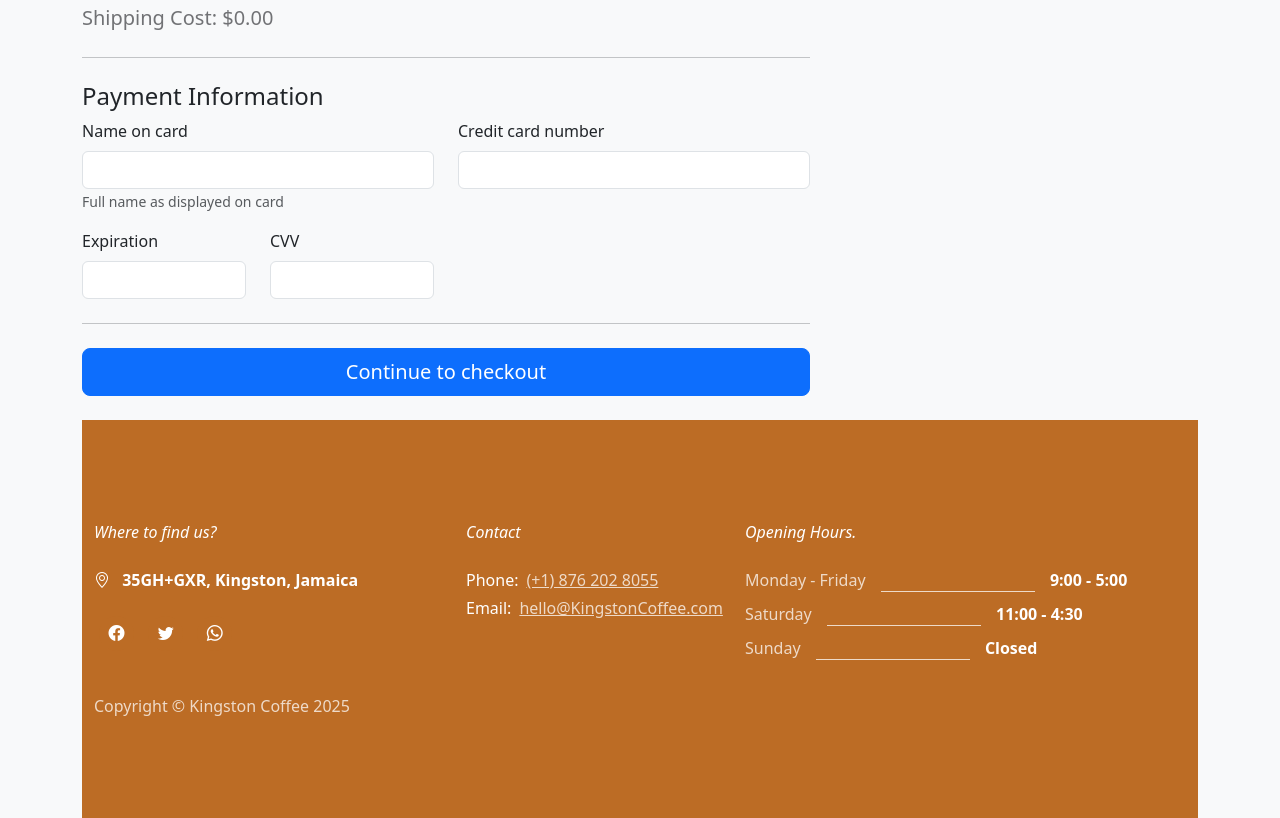
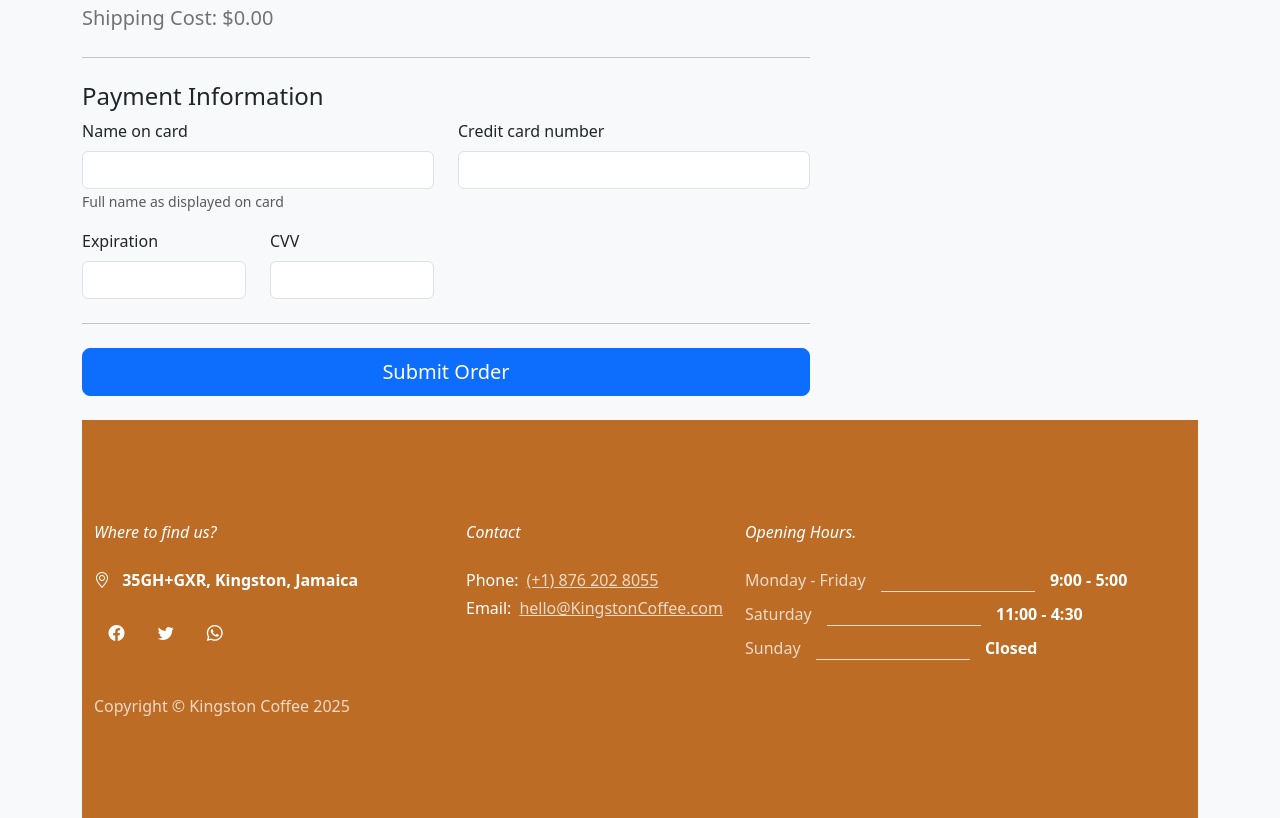
Before and after one commit to mrs7166/KingstonCoffee, a website: page public/shipping.html in a window 1280 px wide. Shown: the part 974-1792 px from the top of the page. Drawn offline with nearby package versions, Linux system fonts and the light colour scheme; no server answers.

Commit message:
updates to shipping.html file

```diff
--- a/public/shipping.html
+++ b/public/shipping.html
@@ -224,7 +224,7 @@
 
           <hr class="my-4">
 
-          <button class="w-100 btn btn-primary btn-lg" type="submit">Continue to checkout</button>
+          <button class="w-100 btn btn-primary btn-lg" type="submit">Submit Order</button>
           <br><br>
         </form>
       </div>
```
